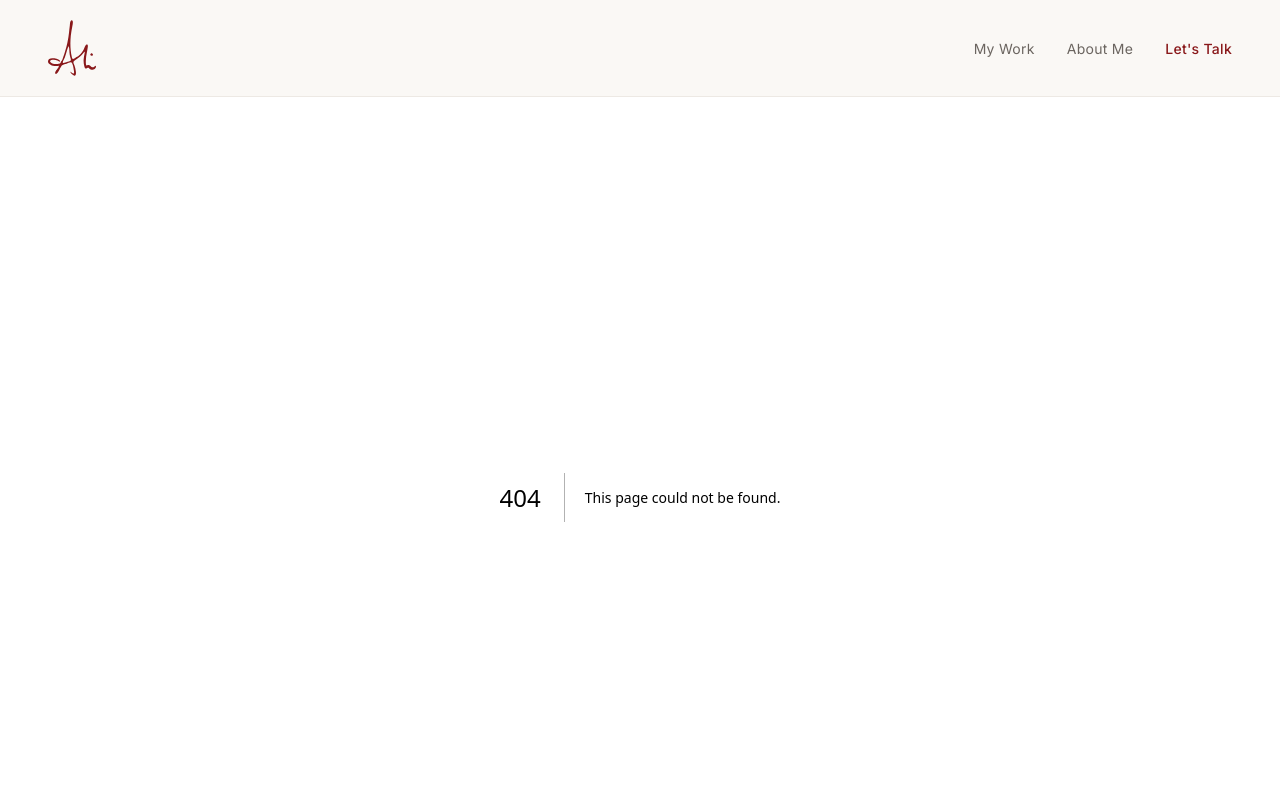
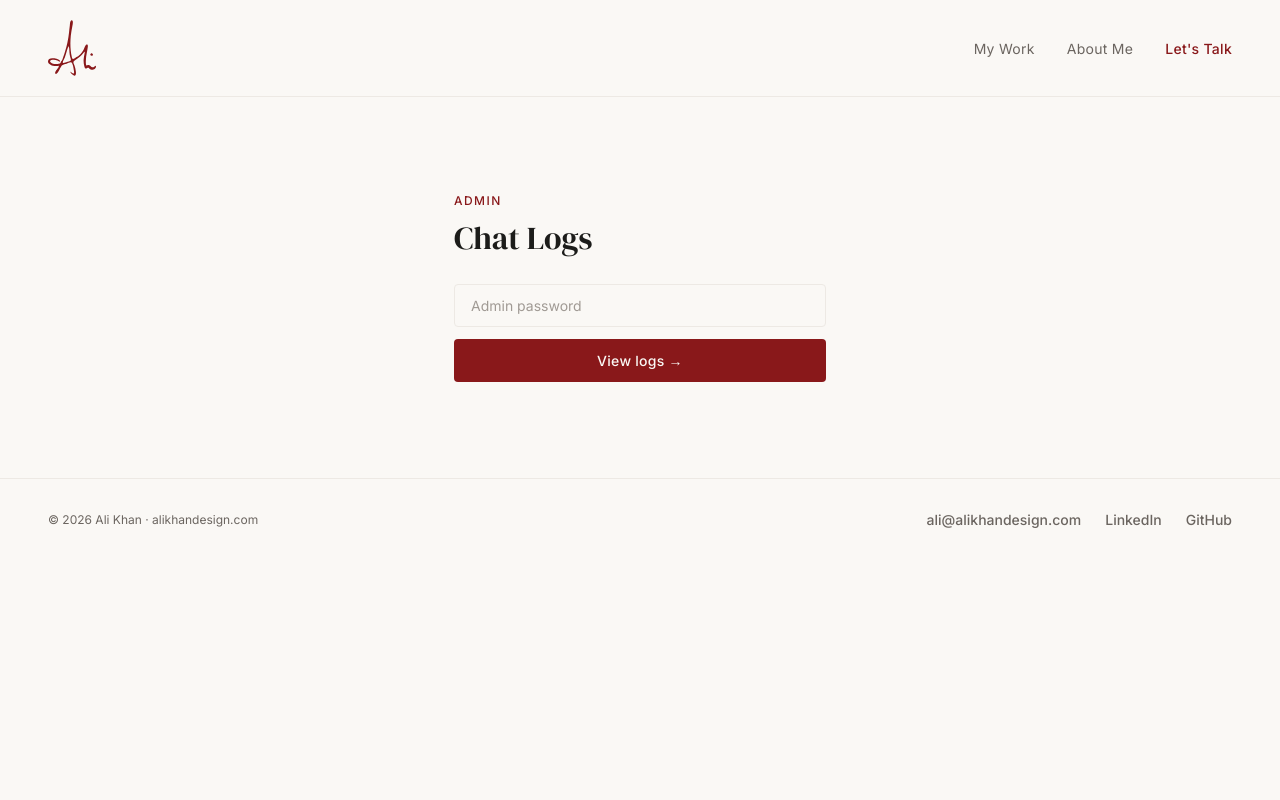
Before and after one commit to alikhandesign/alikhandesign.com, a Next.js app: page /admin/logs in a window 1280 px wide. Before the commit this address had no page. Shown: the top 800 px of the page. Built offline with nearby package versions, Linux system fonts and the light colour scheme.

Commit message:
chat: add admin logs page

```diff
--- /dev/null
+++ b/app/admin/logs/page.tsx
@@ -0,0 +1,179 @@
+'use client'
+
+import { useState, useEffect } from 'react'
+
+interface LogEntry {
+  ip: string
+  userMessage: string
+  assistantMessage: string
+  unlocked: boolean
+  timestamp: string
+}
+
+export default function AdminLogsPage() {
+  const [password, setPassword] = useState('')
+  const [authed, setAuthed] = useState(false)
+  const [logs, setLogs] = useState<LogEntry[]>([])
+  const [loading, setLoading] = useState(false)
+  const [error, setError] = useState('')
+  const [expanded, setExpanded] = useState<number | null>(null)
+
+  const fetchLogs = async (pw: string) => {
+    setLoading(true)
+    setError('')
+    try {
+      const res = await fetch(`/api/admin/logs?password=${encodeURIComponent(pw)}`)
+      if (res.status === 401) {
+        setError('Incorrect password.')
+        setAuthed(false)
+        return
+      }
+      if (!res.ok) throw new Error('Failed to fetch')
+      const data = await res.json()
+      setLogs(data.logs || [])
+      setAuthed(true)
+    } catch {
+      setError('Failed to load logs. Try again.')
+    } finally {
+      setLoading(false)
+    }
+  }
+
+  if (!authed) {
+    return (
+      <div style={{ maxWidth: 420, margin: '6rem auto', padding: '0 var(--space-6)' }}>
+        <p className="eyebrow" style={{ marginBottom: '0.5rem' }}>Admin</p>
+        <h1 className="font-serif" style={{ fontSize: 'var(--text-3xl)', fontWeight: 400, marginBottom: 'var(--space-6)' }}>Chat Logs</h1>
+        <div style={{ display: 'flex', flexDirection: 'column', gap: 'var(--space-3)' }}>
+          <input
+            type="password"
+            className="password-input"
+            placeholder="Admin password"
+            value={password}
+            onChange={e => setPassword(e.target.value)}
+            onKeyDown={e => e.key === 'Enter' && fetchLogs(password)}
+            style={{ background: 'var(--bg)', color: 'var(--text)', borderColor: 'var(--border)' }}
+            aria-label="Admin password"
+          />
+          <button
+            onClick={() => fetchLogs(password)}
+            className="btn-primary"
+            disabled={loading}
+            style={{ justifyContent: 'center' }}
+          >
+            {loading ? 'Loading...' : 'View logs →'}
+          </button>
+          {error && <p style={{ fontSize: 'var(--text-xs)', color: 'var(--accent-dark)' }}>{error}</p>}
+        </div>
+      </div>
+    )
+  }
+
+  return (
+    <div style={{ maxWidth: 'var(--max-w)', margin: '0 auto', padding: 'var(--space-8) var(--space-12)' }}>
+      <div style={{ display: 'flex', alignItems: 'baseline', justifyContent: 'space-between', marginBottom: 'var(--space-8)', flexWrap: 'wrap', gap: '1rem' }}>
+        <div>
+          <p className="eyebrow" style={{ marginBottom: '0.5rem' }}>Admin</p>
+          <h1 className="font-serif" style={{ fontSize: 'var(--text-3xl)', fontWeight: 400 }}>Chat Logs</h1>
+        </div>
+        <div style={{ display: 'flex', gap: 'var(--space-4)', alignItems: 'center' }}>
+          <span style={{ fontSize: 'var(--text-xs)', color: 'var(--text-muted)' }}>{logs.length} conversations</span>
+          <button
+            onClick={() => fetchLogs(password)}
+            style={{
+              fontSize: 'var(--text-xs)', padding: '0.4rem 0.75rem',
+              border: '1px solid var(--border)', borderRadius: 'var(--radius)',
+              background: 'transparent', cursor: 'pointer', fontFamily: 'var(--font-sans)',
+              color: 'var(--text-muted)',
+            }}
+          >
+            Refresh
+          </button>
+          <button
+            onClick={() => setAuthed(false)}
+            style={{
+              fontSize: 'var(--text-xs)', padding: '0.4rem 0.75rem',
+              border: '1px solid var(--border)', borderRadius: 'var(--radius)',
+              background: 'transparent', cursor: 'pointer', fontFamily: 'var(--font-sans)',
+              color: 'var(--text-muted)',
+            }}
+          >
+            Sign out
+          </button>
+        </div>
+      </div>
+
+      {logs.length === 0 && (
+        <div style={{ padding: 'var(--space-16)', textAlign: 'center', color: 'var(--text-muted)', fontSize: 'var(--text-base)' }}>
+          No conversations yet.
+        </div>
+      )}
+
+      <div style={{ display: 'flex', flexDirection: 'column', gap: 'var(--space-3)' }}>
+        {logs.map((log, i) => (
+          <div
+            key={i}
+            style={{
+              background: 'var(--surface)', border: '1px solid var(--border)',
+              borderRadius: 'var(--radius)', overflow: 'hidden',
+            }}
+          >
+            <button
+              onClick={() => setExpanded(expanded === i ? null : i)}
+              style={{
+                width: '100%', padding: '1rem var(--space-6)',
+                display: 'flex', alignItems: 'center', justifyContent: 'space-between',
+                gap: 'var(--space-4)', background: 'transparent', border: 'none',
+                cursor: 'pointer', fontFamily: 'var(--font-sans)', textAlign: 'left',
+                flexWrap: 'wrap',
+              }}
+            >
+              <div style={{ flex: 1, minWidth: 0 }}>
+                <p style={{
+                  fontSize: 'var(--text-base)', color: 'var(--text)', fontWeight: 500,
+                  whiteSpace: 'nowrap', overflow: 'hidden', textOverflow: 'ellipsis',
+                  marginBottom: '0.2rem',
+                }}>
+                  {log.userMessage}
+                </p>
+                <div style={{ display: 'flex', gap: 'var(--space-4)', flexWrap: 'wrap' }}>
+                  <span style={{ fontSize: 'var(--text-xs)', color: 'var(--text-muted)' }}>
+                    {new Date(log.timestamp).toLocaleString()}
+                  </span>
+                  <span style={{ fontSize: 'var(--text-xs)', color: 'var(--text-faint)' }}>
+                    {log.ip}
+                  </span>
+                  {log.unlocked && (
+                    <span style={{
+                      fontSize: 'var(--text-xs)', color: 'var(--accent)',
+                      background: 'var(--accent-bg)', padding: '0 0.4rem',
+                      borderRadius: 2, fontWeight: 500,
+                    }}>
+                      Protected
+                    </span>
+                  )}
+                </div>
+              </div>
+              <span style={{ fontSize: 'var(--text-xs)', color: 'var(--text-muted)', flexShrink: 0 }}>
+                {expanded === i ? '▲' : '▼'}
+              </span>
+            </button>
+
+            {expanded === i && (
+              <div style={{ borderTop: '1px solid var(--border)', padding: 'var(--space-6)' }}>
+                <div style={{ marginBottom: 'var(--space-4)' }}>
+                  <p style={{ fontSize: 'var(--text-xs)', letterSpacing: '0.08em', textTransform: 'uppercase' as const, color: 'var(--text-muted)', fontWeight: 500, marginBottom: '0.4rem' }}>User</p>
+                  <p style={{ fontSize: 'var(--text-base)', color: 'var(--text)', lineHeight: 1.7, background: 'var(--bg)', padding: '0.75rem', borderRadius: 'var(--radius)' }}>{log.userMessage}</p>
+                </div>
+                <div>
+                  <p style={{ fontSize: 'var(--text-xs)', letterSpacing: '0.08em', textTransform: 'uppercase' as const, color: 'var(--text-muted)', fontWeight: 500, marginBottom: '0.4rem' }}>Assistant</p>
+                  <p style={{ fontSize: 'var(--text-base)', color: 'var(--text)', lineHeight: 1.7, whiteSpace: 'pre-wrap', background: 'var(--bg)', padding: '0.75rem', borderRadius: 'var(--radius)' }}>{log.assistantMessage}</p>
+                </div>
+              </div>
+            )}
+          </div>
+        ))}
+      </div>
+    </div>
+  )
+}
```
